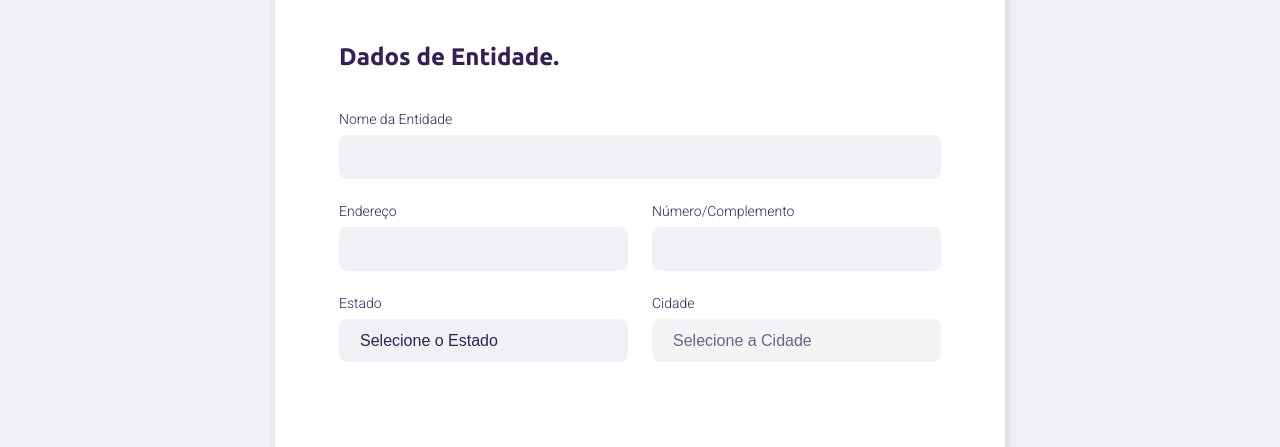
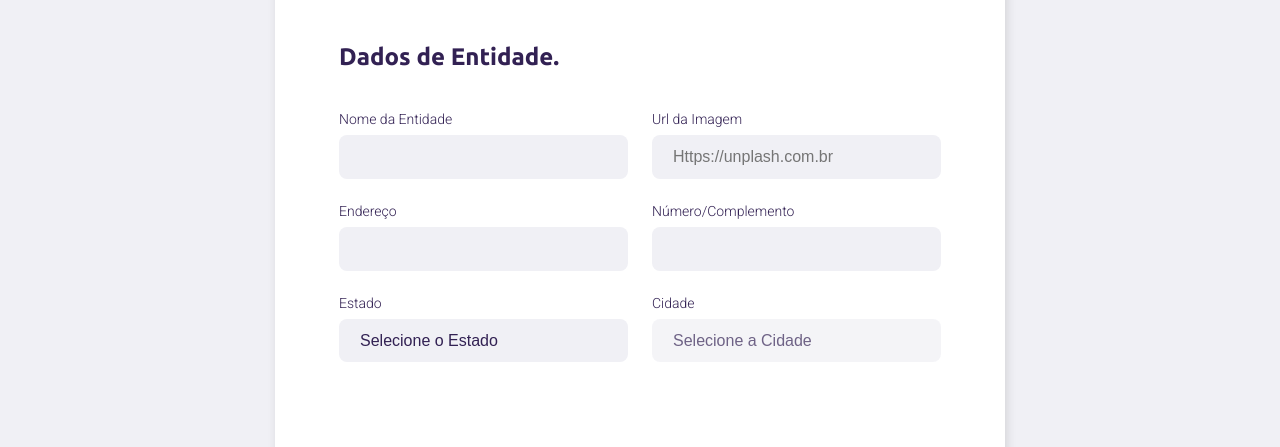
Before and after one commit to diiegoburiti/next-level-week, a website: page src/views/createPoint.html in a window 1280 px wide. Shown: the part 299-746 px from the top of the page. Drawn offline with nearby package versions, Linux system fonts and the light colour scheme; files that its build step writes are made by us from their sources; no server answers.

Commit message:
Updated form.

```diff
--- a/src/views/createPoint.html
+++ b/src/views/createPoint.html
@@ -16,12 +16,18 @@
       <legend>
         <h2>Dados de Entidade.</h2>
       </legend>
-      <div class="field">
-        <label for="name">Nome da Entidade</label>
-        <input type="text" name="name" required="required">
+      <div class="field-group">
+        <div class="field">
+          <label for="name">Nome da Entidade</label>
+          <input type="text" name="name" required="required">
+        </div>
+
+        <div class="field">
+          <label for="name">Url da Imagem</label>
+          <input type="url" name="image" placeholder="Https://unplash.com.br" required="required">
+        </div>
       </div>
       <div class="field-group">
-
         <div class="field">
           <label for="address">Endereço</label>
           <input type="text" name="adresss" required="required">
```
Also changed, not shown: src/database/db.js (added).
